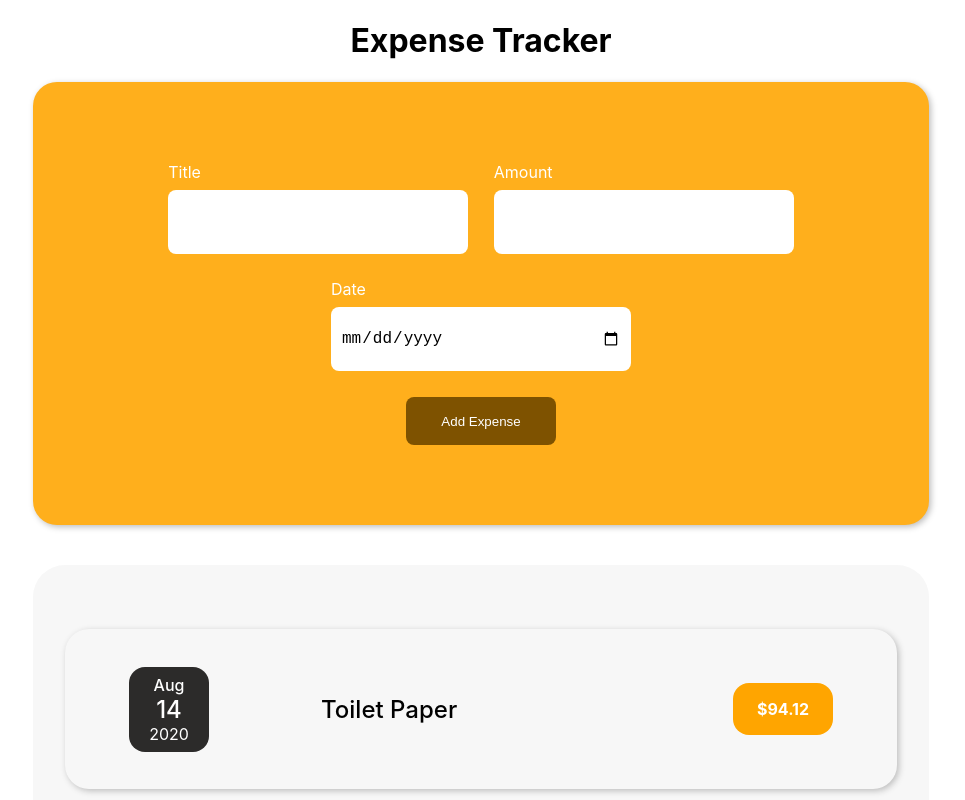
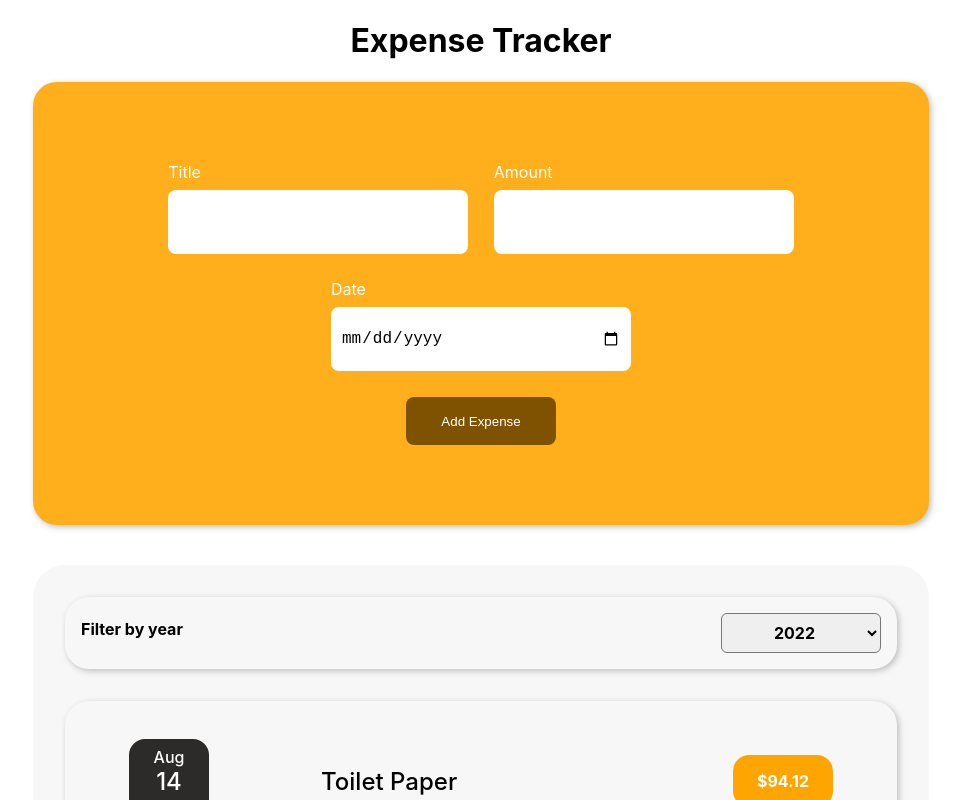
Before and after one commit to EbenFergy/ExpenseTracker, a React (Create React App) app: page / in a window 1280 px wide. Shown: the top 800 px of the page, without its empty margins (159-1124 px from the left). Built offline with nearby package versions, Linux system fonts and the light colour scheme.

Commit message:
created the filter dropdown and listened for the selected option

```diff
--- a/src/Components/Expenses/Expenses.jsx
+++ b/src/Components/Expenses/Expenses.jsx
@@ -1,11 +1,21 @@
 import React from "react";
 import ExpenseItem from "./ExpenseItem";
 import "./Expenses.css";
+import Cards from '../UI/Cards'
+import ExpenseFilter from '../Filter/ExpenseFilter';
 
 const Expenses = (props) => {
   const expensesObj = props.expensesList;
+  const expenseFilterSelect =(selection)=>{
+    console.log(selection);
+  }
+
+
   return (
     <div className="expenses">
+      <Cards>
+        <ExpenseFilter selection={expenseFilterSelect}/>
+      </Cards>
       <ExpenseItem
         title={expensesObj[0].title}
         amount={expensesObj[0].amount}
--- /dev/null
+++ b/src/Components/Filter/ExpenseFilter.css
@@ -0,0 +1,25 @@
+.expenses-filter {
+    color: rgb(0, 0, 0);
+    padding: 0 1rem;
+    width: clamp(280px, 65vw, 1000px);
+  }
+
+  .expenses-filter__control {
+    display: flex;
+    width: 100%;
+    align-items: center;
+    justify-content: space-between;
+    margin: 1rem 0;
+  }
+
+  .expenses-filter label {
+    font-weight: bold;
+    margin-bottom: 0.5rem;
+  }
+
+  .expenses-filter select {
+    font: inherit;
+    padding: 0.5rem 3rem;
+    font-weight: bold;
+    border-radius: 6px;
+  }
--- /dev/null
+++ b/src/Components/Filter/ExpenseFilter.jsx
@@ -0,0 +1,29 @@
+import React, { useState } from "react";
+import './ExpenseFilter.css';
+
+const ExpenseFilter = (props) => {
+
+    const [selectOption, setSelectOption]= useState('');
+
+    const onChangeHandler=(e)=>{
+      setSelectOption(e.target.value);
+      props.selection(selectOption)
+    }
+  return (
+    <div>
+        <div className="expenses-filter">
+          <div className="expenses-filter__control">
+            <label>Filter by year</label>
+            <select onChange={onChangeHandler}>
+              <option value="2022">2022</option>
+              <option value="2021">2021</option>
+              <option value="2020">2020</option>
+              <option value="2019">2019</option>
+            </select>
+          </div>
+        </div>
+    </div>
+  );
+};
+
+export default ExpenseFilter;
```
